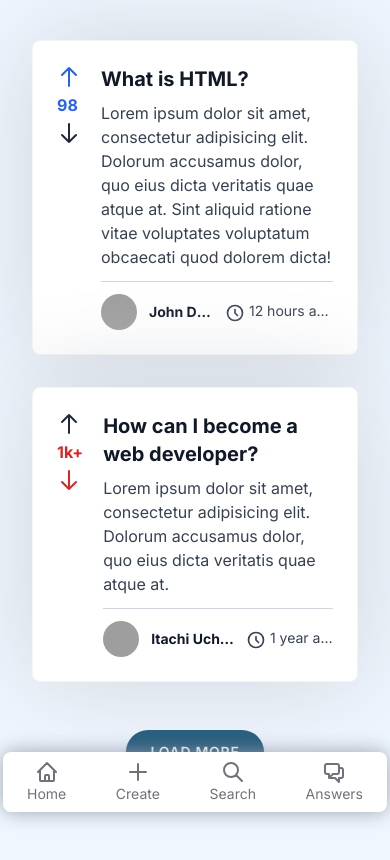
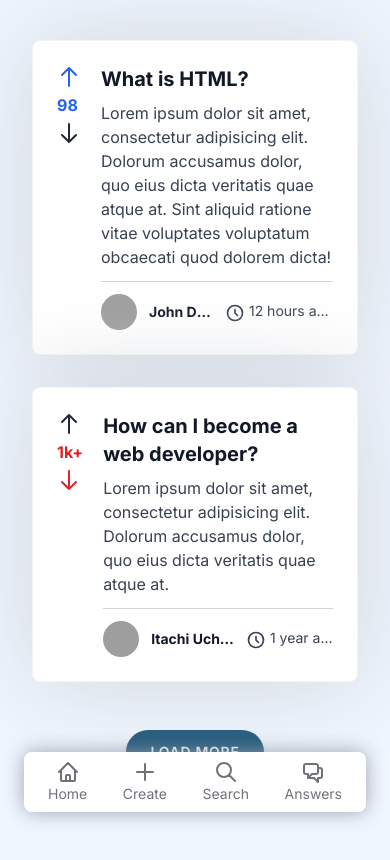
Before and after one commit to Akash3444/studentocean, a website: page community.html in a window 390 px wide. Drawn offline with Linux system fonts and the light colour scheme; grey boxes are pictures that could not be loaded.

Commit message:
add horizontal space to bottom nav on small devices

```diff
--- a/community.html
+++ b/community.html
@@ -347,7 +347,7 @@
     </div>
 
     <nav
-      class="bottom-nav md:hidden max-w-sm fixed inset-x-0 mx-auto bottom-8 bg-white rounded-lg px-6 py-2"
+      class="bottom-nav md:hidden max-w-sm fixed inset-x-6 mx-auto bottom-8 bg-white rounded-lg px-6 py-2"
     >
       <ul class="flex items-center justify-between">
         <li class="text-zinc-500">
```
Also changed, not shown: styles.css.
